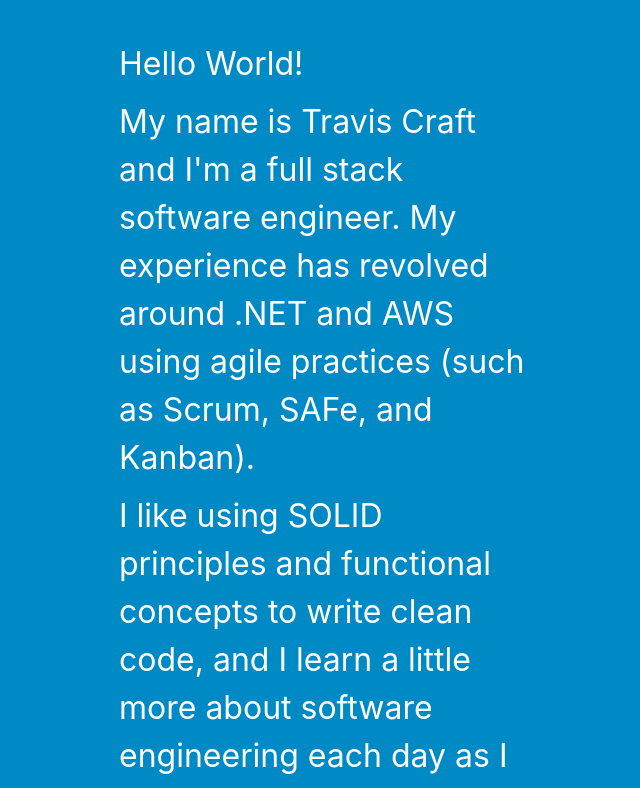
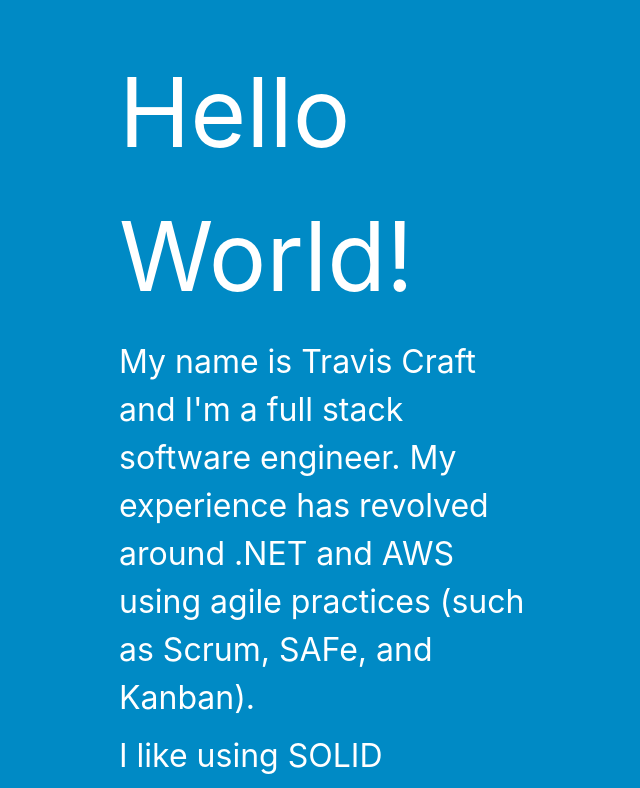
Before and after one commit to tlcraft/tlcraft.github.io, a React (Create React App) app: page / in a window 1280 px wide. Shown: the top 788 px of the page, without its empty margins (313-953 px from the left). Built offline with nearby package versions, Linux system fonts and the light colour scheme.

Commit message:
Add h1 style.

```diff
--- a/src/index.css
+++ b/src/index.css
@@ -25,3 +25,7 @@
 a:hover {
   color: #D20014;
 }
+
+h1 {
+  font-size: 3em;
+}
```
